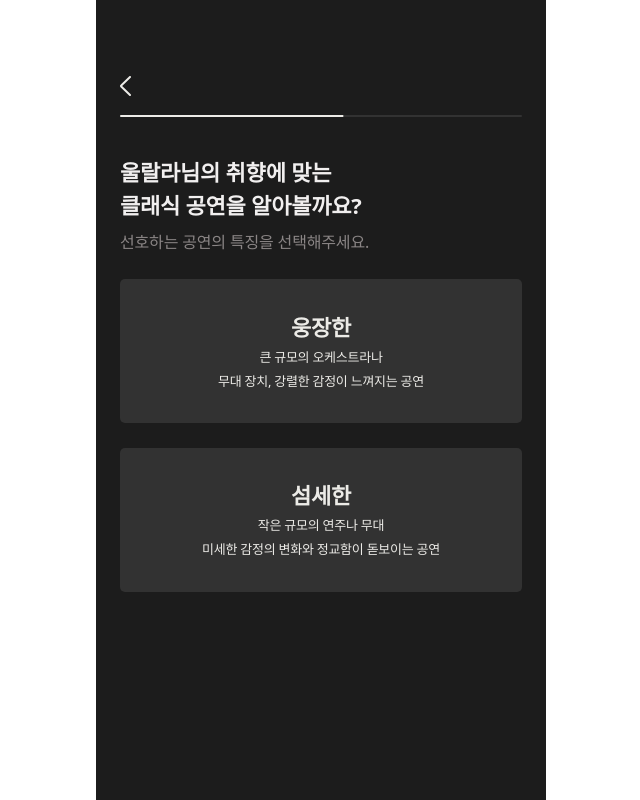
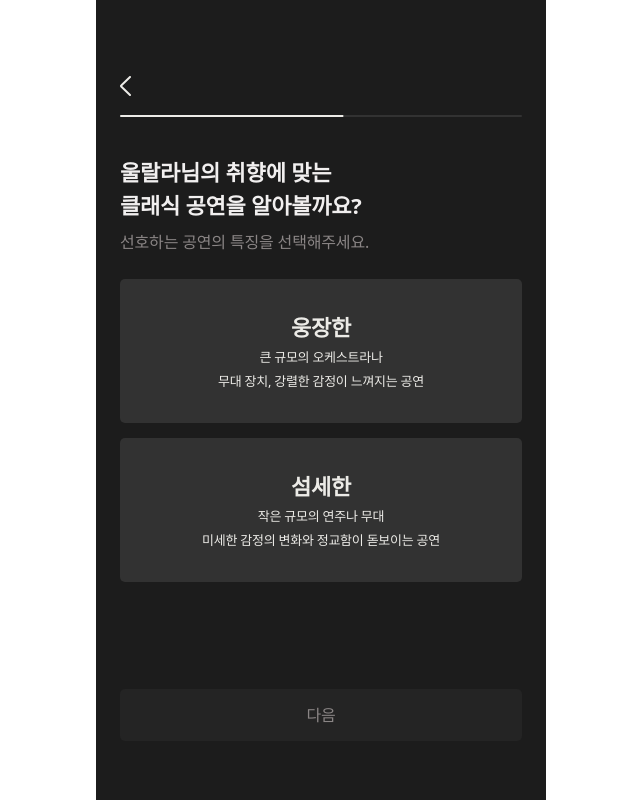
Before and after one commit to kusitms-com/30th_Meetup_TeamE_Claco_Front, a React (Vite) app: page /create/feature in a window 1280 px wide. Shown: the whole page, without its empty margins (319-959 px from the left). Built offline with nearby package versions, Linux system fonts and the light colour scheme; what chartjs-plugin-datalabels would draw is missing.

Commit message:
style: 버튼 마진값 조절

```diff
--- a/src/pages/Onboarding/UserRegistration/Feature/page.tsx
+++ b/src/pages/Onboarding/UserRegistration/Feature/page.tsx
@@ -62,13 +62,13 @@ export const SelectFeaturePage = () => {
         </div>
 
         <div className="flex flex-col justify-between h-full">
-          <div className="flex flex-col gap-[1.56rem] mb-[107px]">
+          <div className="flex flex-col gap-[1.56rem]">
             <span className="body1-medium text-grayscale-60">
               선호하는 공연의 특징을 선택해주세요.
             </span>
             <div
               key={currentStep}
-              className="flex flex-col gap-[1.56rem] mb-[107px] slide-up"
+              className="flex flex-col gap-[15px] mb-[107px] slide-up"
             >
               {features.slice(currentStep, currentStep + 2).map((feature) => (
                 <FeatureButton
--- a/src/pages/Onboarding/UserRegistration/Price/page.tsx
+++ b/src/pages/Onboarding/UserRegistration/Price/page.tsx
@@ -47,7 +47,7 @@ export const SelectPricePage = () => {
           </span>
         </div>
         <div className="flex flex-col justify-between h-full">
-          <div className="flex flex-col mb-[321px]">
+          <div className="flex flex-col mb-[200px]">
             <span className="body1-medium text-grayscale-60">
               선호하는 티켓 가격 범위를 설정해주세요.
             </span>
```
